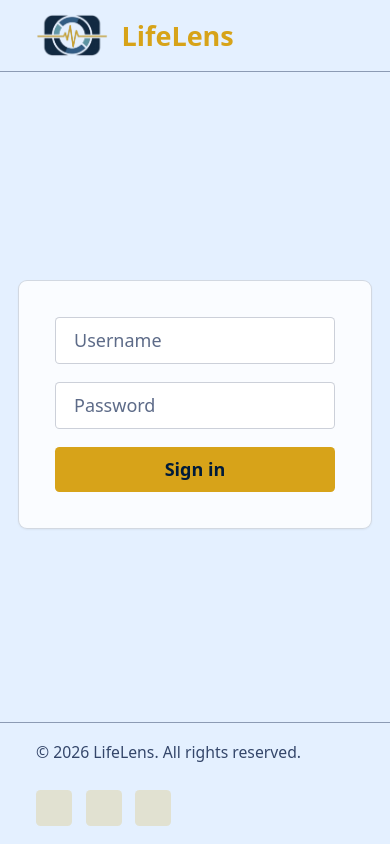
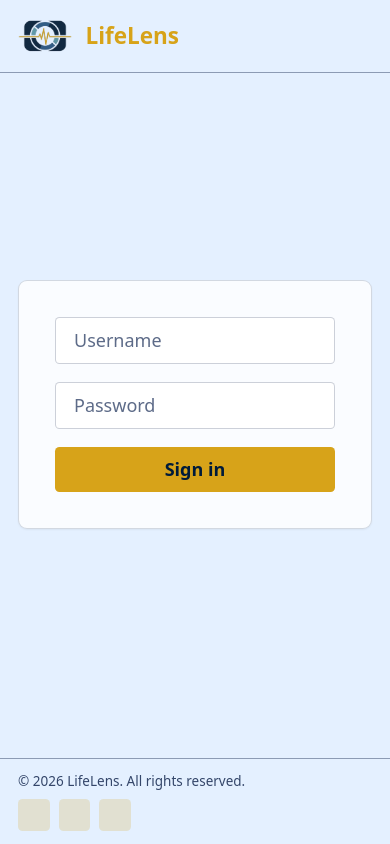
Before and after one commit to kameelkas/lifelens-frontend, a React (Vite) app: page /login in a window 390 px wide. Built offline with nearby package versions, Linux system fonts and the light colour scheme; no server answers.

Commit message:
Better Navbar abd Footer

```diff
--- a/src/components/Footer.jsx
+++ b/src/components/Footer.jsx
@@ -3,18 +3,18 @@ export default function Footer({
   logoCount = 3,
 }) {
   return (
-    <footer className="fixed bottom-0 inset-x-0 z-40 bg-app-bg/90 backdrop-blur border-t border-muted/50 px-8 py-4">
-      <div className="max-w-6xl mx-auto flex items-center justify-between gap-6 flex-wrap">
-        <p className="text-muted text-sm">
+    <footer className="fixed bottom-0 inset-x-0 z-40 bg-app-bg/90 backdrop-blur border-t border-muted/50 px-4 sm:px-8 py-3">
+      <div className="max-w-6xl mx-auto flex flex-col sm:flex-row sm:items-center sm:justify-between gap-2 sm:gap-6">
+        <p className="text-muted text-xs sm:text-sm">
           © {year} LifeLens. All rights reserved.
         </p>
 
-        <div className="flex items-center gap-3" aria-label="Additional logos">
+        <div className="flex items-center gap-2 sm:gap-3" aria-label="Additional logos">
           {Array.from({ length: logoCount }).map((_, idx) => (
             <div
               // eslint-disable-next-line react/no-array-index-key
               key={idx}
-              className="h-8 w-8 rounded bg-brand-gold/20"
+              className="h-7 w-7 sm:h-8 sm:w-8 rounded bg-brand-gold/20"
               aria-hidden="true"
             />
           ))}
--- a/src/components/Navbar.jsx
+++ b/src/components/Navbar.jsx
@@ -6,7 +6,7 @@ function LogoMark({ logoSrc }) {
   const src = logoSrc || lifelensMark;
 
   return (
-    <div className="h-16 w-16 overflow-hidden rounded">
+    <div className="h-12 w-12 sm:h-14 sm:w-14 overflow-hidden rounded">
       <img
         src={src}
         alt="LifeLens logo"
@@ -20,31 +20,32 @@ export default function Navbar({ logoSrc, brandTo = "/" }) {
   const { token, user, logout } = useAuth();
 
   return (
-    <header className="sticky top-0 z-50 bg-app-bg/90 backdrop-blur border-b border-muted/50 h-16 flex items-center justify-between px-8">
-      <div className="flex items-center gap-6 min-w-0">
+    <header className="sticky top-0 z-50 bg-app-bg/90 backdrop-blur border-b border-muted/50 px-4 sm:px-8 py-2">
+      <div className="mx-auto w-full max-w-6xl flex flex-col sm:flex-row sm:items-center sm:justify-between gap-2">
         <Link
           to={brandTo}
-          className="flex items-center hover:opacity-90 transition-opacity"
+          className="flex items-center hover:opacity-90 transition-opacity min-w-0"
         >
           <LogoMark logoSrc={logoSrc} />
-          <span className="ml-3 text-brand-gold text-2xl font-semibold whitespace-nowrap">
+          <span className="ml-3 text-brand-gold text-xl sm:text-2xl font-semibold whitespace-nowrap">
             LifeLens
           </span>
         </Link>
-      </div>
 
-      <div className="flex items-center gap-4">
         {token && (
-          <>
-            <span className="text-muted text-base whitespace-nowrap capitalize">User: <b>{user}</b></span>
+          <div className="flex items-center justify-between sm:justify-end gap-3 sm:gap-4">
+            <span className="text-muted text-sm sm:text-base whitespace-nowrap capitalize">
+              <span className="hidden sm:inline">User: </span>
+              <b className="font-semibold">{user}</b>
+            </span>
             <button
               type="button"
               onClick={logout}
-              className="text-muted text-base hover:text-brand-gold transition-all duration-300 ease-in-out hover:underline underline-offset-4"
+              className="text-muted text-sm sm:text-base hover:text-brand-gold transition-all duration-300 ease-in-out hover:underline underline-offset-4 whitespace-nowrap"
             >
               Sign out
             </button>
-          </>
+          </div>
         )}
       </div>
     </header>
```
